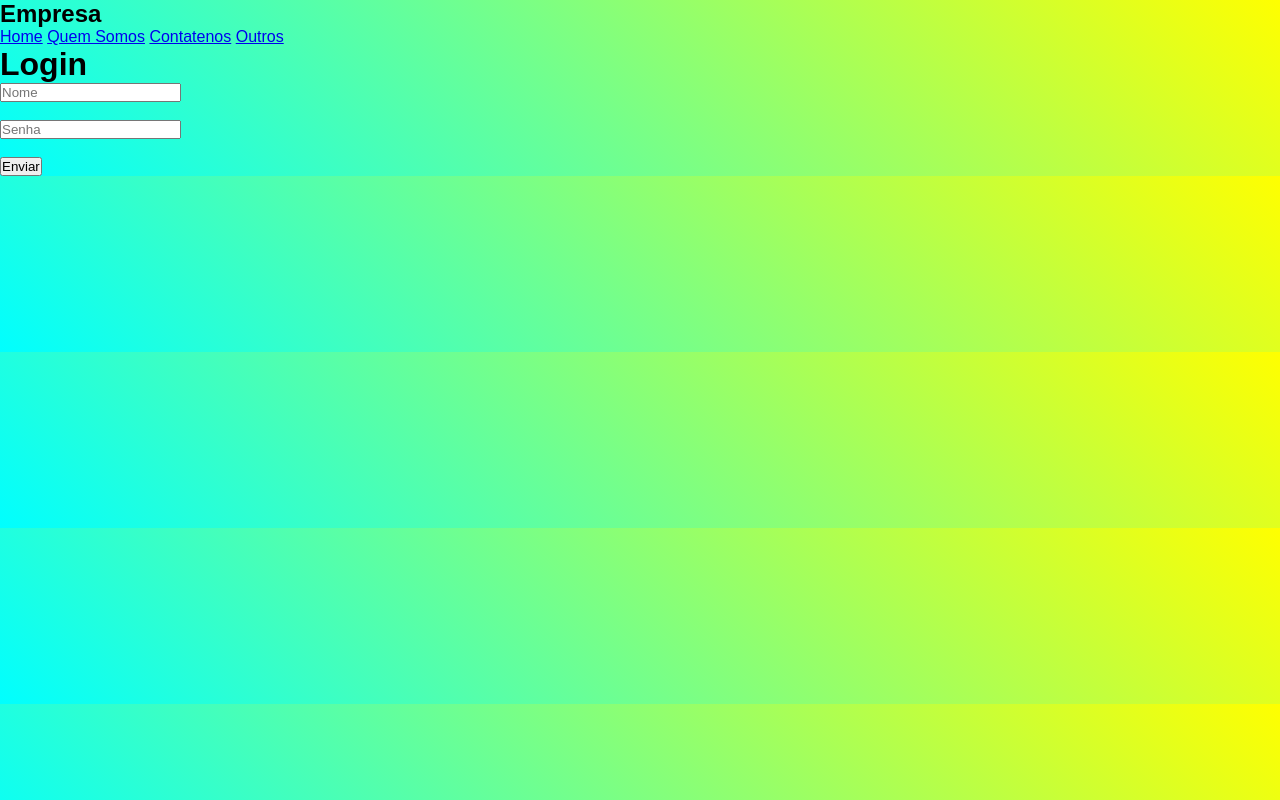
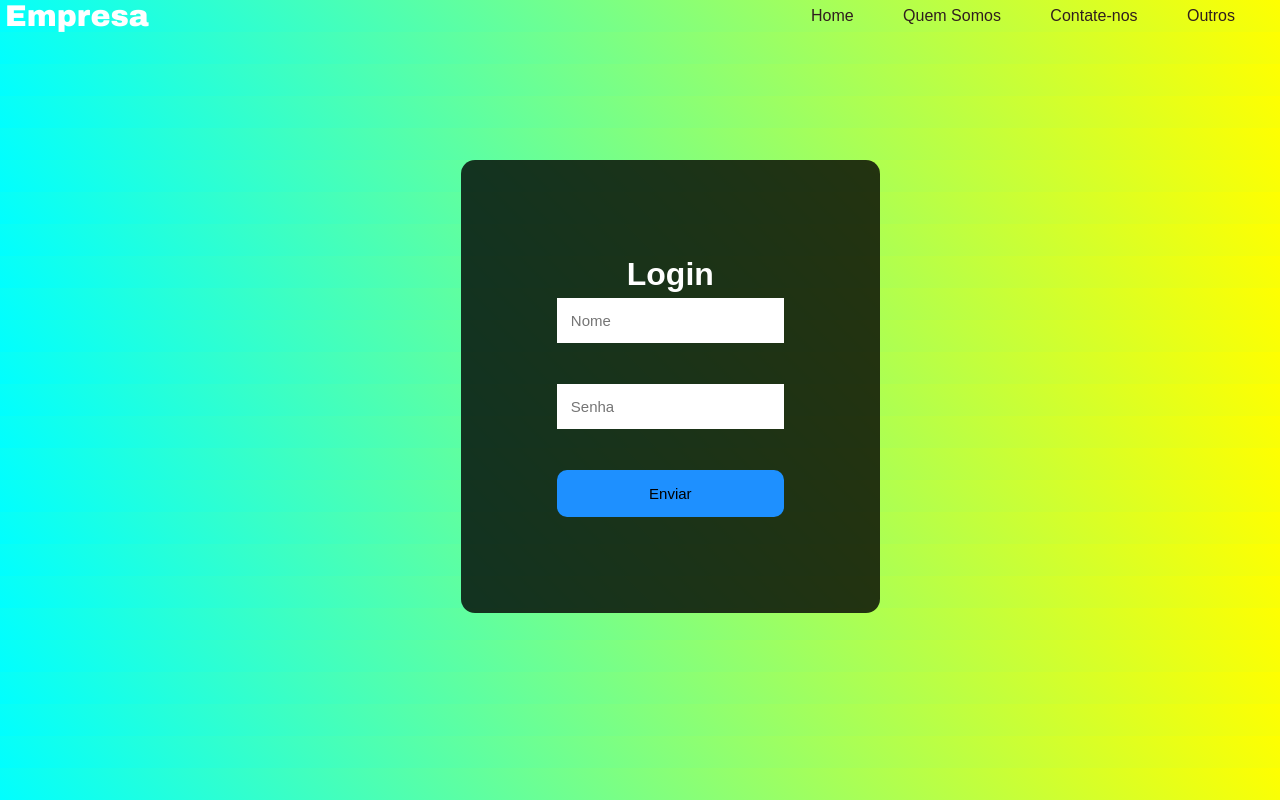
Before and after one commit to edumatheus65/Tela-de-login, a plain HTML site: page index.html in a window 1280 px wide. Drawn offline with Linux system fonts and the light colour scheme.

Commit message:
Refatorando codigo para inlcuir logo e menu nav a

```diff
--- a/index.html
+++ b/index.html
@@ -17,7 +17,7 @@
             <nav>
                 <a href="#">Home</a>
                 <a href="#">Quem Somos</a>
-                <a href="#">Contatenos</a>
+                <a href="#">Contate-nos</a>
                 <a href="#">Outros</a>
             </nav>
         </div>
@@ -25,9 +25,9 @@
 
     <div class="tela-login">
         <h1 id="titulo">Login</h1>
-        <input type="text" placeholder="Nome" class="inputUser">
+        <input type="text" placeholder="Nome" id="Nome" class="inputUser">
         <br><br>
-        <input type="password" placeholder="Senha" class="inputUser">
+        <input type="password" placeholder="Senha" id="Senha" class="inputUser">
         <br><br>
         <button class="botao-enviar" type="submit" onsubmit="">Enviar</button>
     </div>
--- a/style.css
+++ b/style.css
@@ -10,6 +10,75 @@ body {
     background-image: linear-gradient(45deg, cyan, yellow);
     font-family: Arial, Helvetica, sans-serif;
 }
+
+header .container {
+    display: flex;
+    flex-direction: row;
+    align-items: center;
+    justify-content: space-between;
+}
+
+header .logo {
+    margin-left: 5px;
+    font-family: 'Arial Black', Times;
+    font-size: 30px;
+    color: white;
+}
+
+header nav a {
+    text-decoration: none;
+    color: rgb(48,30,30);
+    margin-right: 45px;
+}
+
+.tela-login {
+    display: flex;
+    flex-direction: column;
+    align-items: center;
+    margin-top: 10%;
+    background-color: rgba(0,0,0,0.8);
+    position: absolute;
+    margin-left: 36%;
+    padding: 6em;
+    border-radius: 14px;
+    color: white;
+}
+
+#titulo {
+    color: white;
+    margin-bottom: 5px;
+}
+
+.inputUser {
+    padding: 14px;
+    border: none;
+    outline: none;
+    font-size: 15px;
+}
+
+.botao-enviar {
+    background-color: dodgerblue;
+    border: none;
+    padding: 15px;
+    width: 100%;
+    border-radius: 10px;
+    font-size: 15px;
+    margin-top: 5px;
+}
+
+.botao-enviar:hover {
+    box-shadow: inset 2px 2px 2px rgba(0,0,0, 0.8);
+    text-shadow: none;
+}
+
+.botao-enviar {
+    cursor: pointer;
+}
+
+#Nome {
+    margin-bottom: 5px;
+}
+
 
 /* #check {
     display: flex;
```
